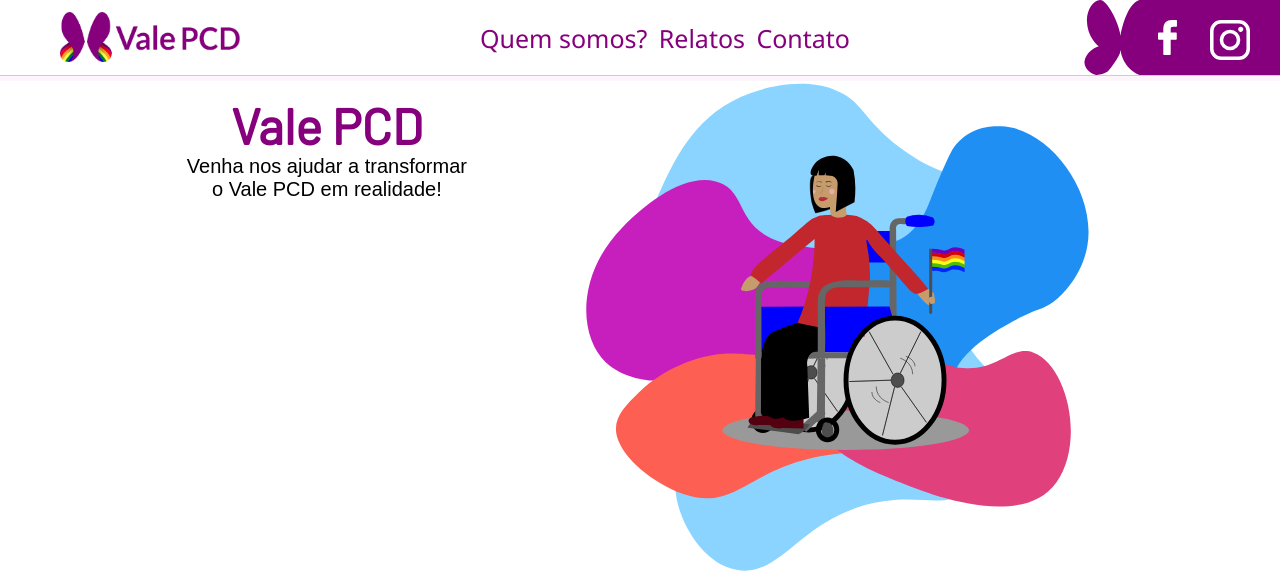
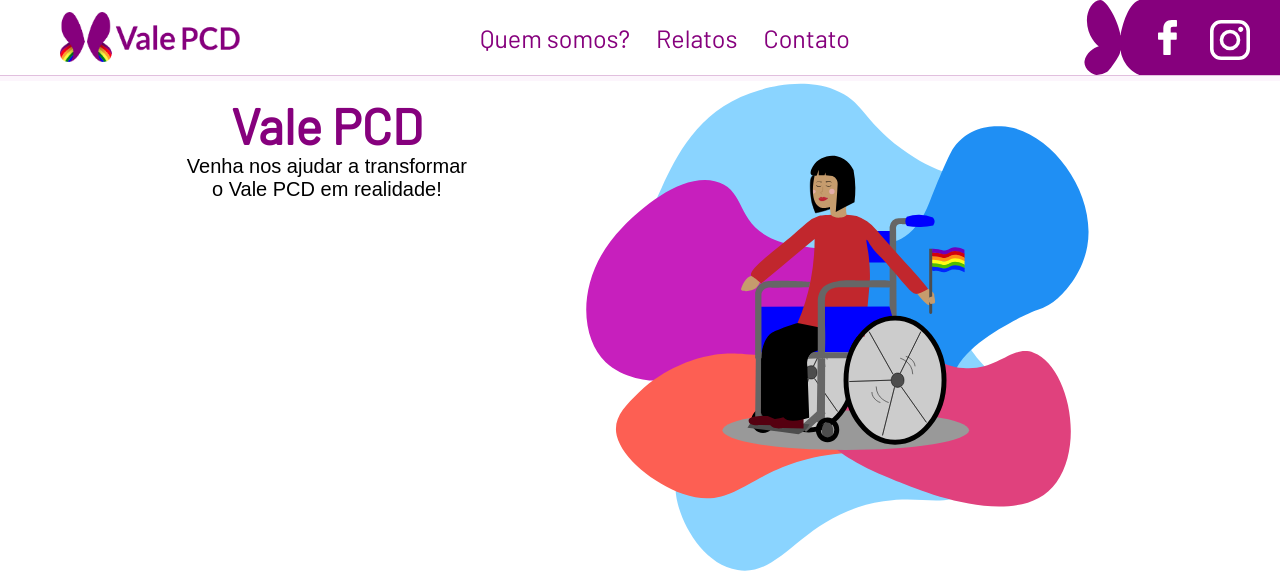
Before and after one commit to citi-onboarding/vale-pcd, a Django app: page / in a window 1280 px wide. Shown: the top 575 px of the page. Run offline with Django 3.2, Linux system fonts and the light colour scheme; data that the repository does not hold is empty; some web fonts are replaced.

Commit message:
Adicionar fonte

```diff
--- a/static/css/navbar.css
+++ b/static/css/navbar.css
@@ -26,9 +26,9 @@
     padding: 0;
     margin: 0;
     width: 370px;
+    font-family: 'Barlow', sans-serif;
 }
 .nav-linksection-a{
-    font-family: 'Segoe UI', Tahoma, Geneva, Verdana, sans-serif;
     font-size: 25px;
     text-decoration: none;
     color: #86007D;
```
